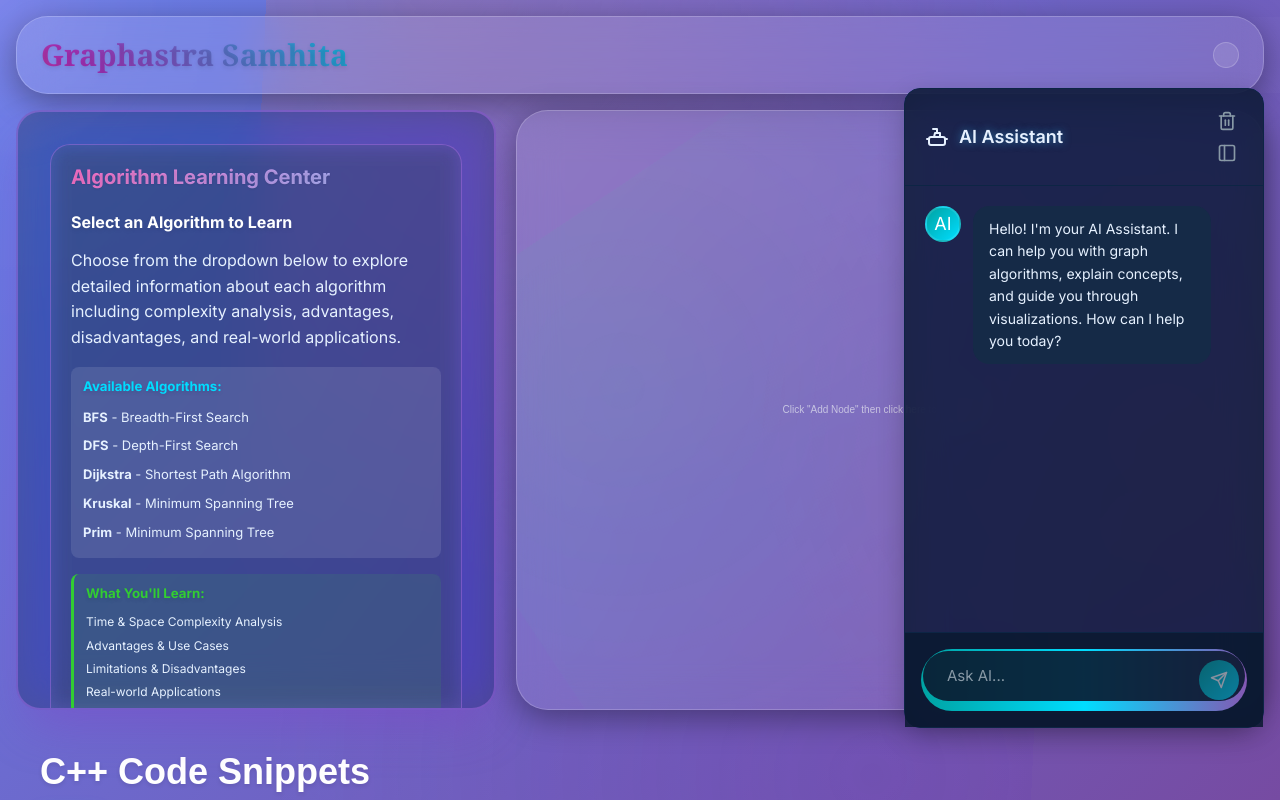
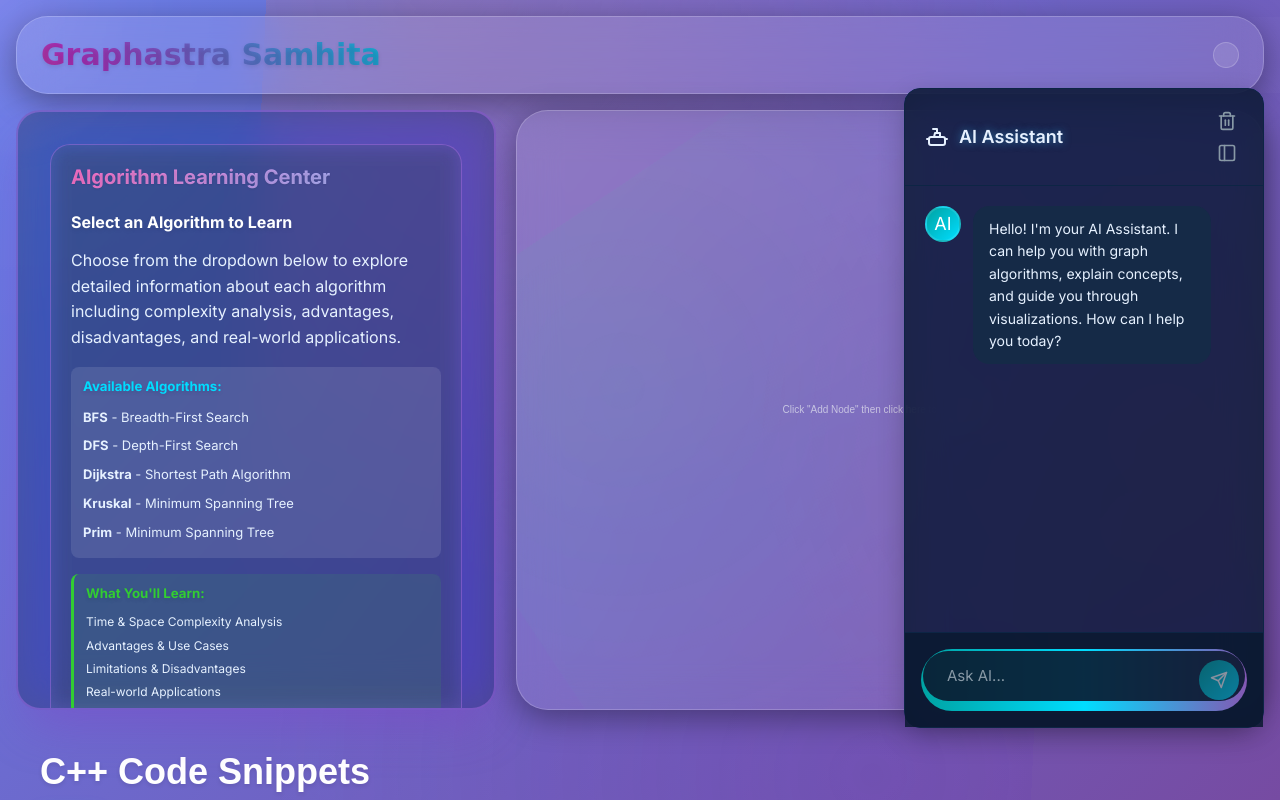
Before and after one commit to PrnvCodr/Graph, a website: page index.html in a window 1280 px wide. Shown: the top 800 px of the page. Drawn offline with nearby package versions, Linux system fonts and the light colour scheme; no server answers.

Commit message:
Update index.html

```diff
--- a/index.html
+++ b/index.html
@@ -103,7 +103,7 @@
 <body>
     <div class="app-container">
         <header class="header glass-panel">
-            <h1 class="app-title gradient-text">Graphastra Samhita</h1>
+            <h1 class="app-title gradient-text" style="font-family: 'Brush Script MT', cursive;">Graphastra Samhita</h1>
             <button class="theme-toggle" id="themeToggle" title="Toggle theme">
                 <span class="theme-icon"></span>
             </button>
```
